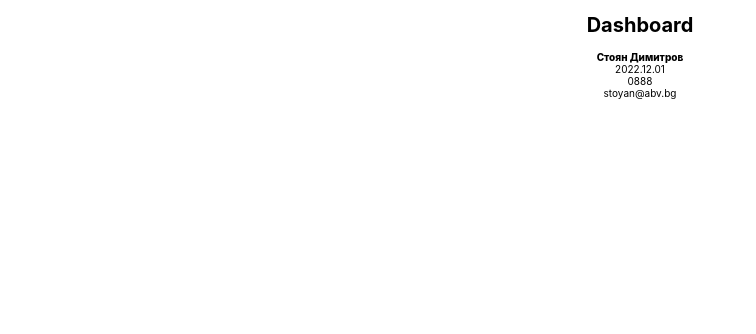
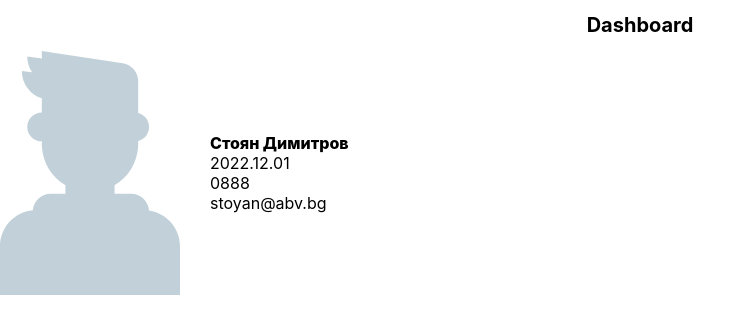
Before and after one commit to Naximus/fitnessManagerApp, a React (Create React App) app in the folder app/: page / in a window 1280 px wide. Shown: the top 334 px of the page, without its empty margins (0-756 px from the left). Built offline with nearby package versions, Linux system fonts and the light colour scheme.

Commit message:
Add UserInfo styles

```diff
--- a/app/src/components/user/user-info/UserInfo.jsx
+++ b/app/src/components/user/user-info/UserInfo.jsx
@@ -1,14 +1,26 @@
 import React from "react";
 import "./UserInfo.scss";
 
+import avatar from '../../../assets/avatar.svg';
+
 const UserInfo = ({user}) => {
     return(
-        <div className="user-info">
-            <span className="user-info__name">{user.name}</span>
-            <span className="user-info__date">{user.created}</span>
-            <span className="user-info__phone">{user.phone}</span>
-            <span className="user-info__email">{user.email}</span>
-        </div>
+        <article className="user-info">
+            <img
+                className="user-info__picture"
+                src={user.photo == null
+                    ? avatar
+                    : user.photo}
+                alt={user.name}
+            />
+            {/* TODO: add icons */}
+            <div className="user-info__info">
+                <span className="user-info__name">{user.name}</span>
+                <span className="user-info__date">{user.created}</span>
+                <span className="user-info__phone">{user.phone}</span>
+                <span className="user-info__email">{user.email}</span>
+            </div>
+        </article>
     )
 }
 
--- a/app/src/components/user/user-info/UserInfo.scss
+++ b/app/src/components/user/user-info/UserInfo.scss
@@ -1,9 +1,30 @@
+@import '../../../styles/variables.scss';
+
 .user-info {
+    font-size: $font-size-normal;
+
+    display: flex;
+    justify-content: flex-start;
+    align-items: center;
+
     & > span {
         display: block;
     }
 
     &__name {
-        font-weight: 800;
+        font-weight: $font-weight-bold;
+    }
+
+    &__picture {
+        max-width: 18rem;
+        margin-right: 3rem;
+    }
+
+    &__info {
+        display: flex;
+        flex-direction: column;
+        align-items: flex-start;
+        justify-content: center;
+
     }
 }
```
